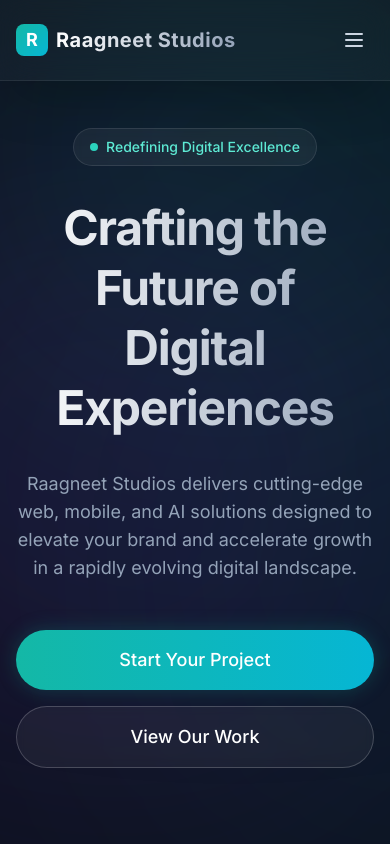
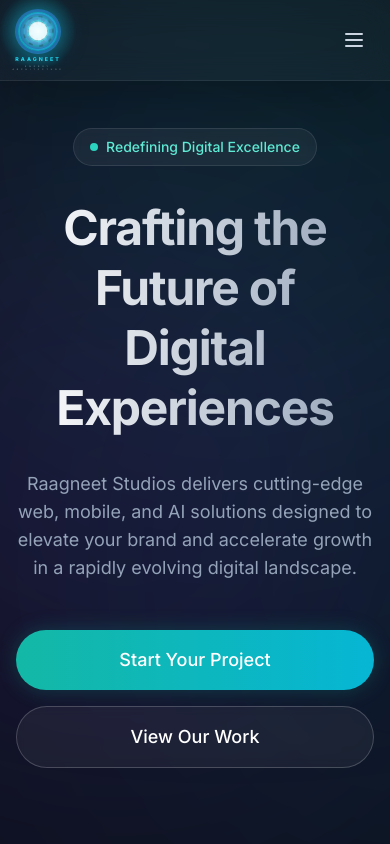
Before and after one commit to kalispidyman/raagneet, a React (Vite) app: page / in a window 390 px wide. Shown: the top 844 px of the page. Built offline with nearby package versions, Linux system fonts and the light colour scheme.

Commit message:
Replace default logo block with custom ArcReactorLogo component in Navbar, add accompanying CSS with premium cyan glow animations and responsive scaling.

```diff
--- /dev/null
+++ b/src/components/ArcReactorLogo.css
@@ -0,0 +1,178 @@
+.arc-container {
+  display: flex;
+  flex-direction: column;
+  align-items: center;
+  justify-content: center;
+  width: var(--reactor-size);
+  position: relative;
+  pointer-events: none;
+  box-sizing: border-box;
+}
+
+.arc-reactor {
+  width: 100%;
+  aspect-ratio: 1 / 1;
+  position: relative;
+  border-radius: 50%;
+  display: flex;
+  align-items: center;
+  justify-content: center;
+  box-shadow: 0 0 30px rgba(6, 182, 212, 0.3), inset 0 0 15px rgba(6, 182, 212, 0.2);
+  background: radial-gradient(circle at 30% 30%, rgba(15, 23, 42, 0.8), rgba(2, 6, 23, 0.95));
+}
+
+.ring {
+  position: absolute;
+  border-radius: 50%;
+  border: 2px solid rgba(6, 182, 212, 0.5);
+  box-shadow: 0 0 8px rgba(6, 182, 212, 0.4);
+}
+
+.outer-ring {
+  width: 90%;
+  height: 90%;
+  border-width: 2px;
+  border-color: rgba(6, 182, 212, 0.7);
+}
+
+.middle-ring {
+  width: 70%;
+  height: 70%;
+  border-style: dashed;
+  animation: spin-slow 12s linear infinite;
+}
+
+.inner-ring {
+  width: 50%;
+  height: 50%;
+  border-width: 1px;
+  border-color: rgba(6, 182, 212, 0.9);
+}
+
+.shunts-container {
+  width: 100%;
+  height: 100%;
+  position: absolute;
+  top: 0;
+  left: 0;
+}
+
+.reactor-shunt {
+  position: absolute;
+  top: 50%;
+  left: 50%;
+  width: 3px;
+  height: 35%;
+  background: linear-gradient(to bottom, transparent, rgba(34, 211, 238, 0.9), transparent);
+  transform-origin: center top;
+  transform: rotate(calc(var(--index) * 36deg)) translateY(-100%);
+  box-shadow: 0 0 10px rgba(34, 211, 238, 0.6);
+  border-radius: 2px;
+}
+
+.plasma-core {
+  width: 30%;
+  height: 30%;
+  border-radius: 50%;
+  background: radial-gradient(circle, #ffffff, #22d3ee, #0891b2);
+  box-shadow: 0 0 25px rgba(34, 211, 238, 0.9);
+  z-index: 10;
+}
+
+.core-glow {
+  position: absolute;
+  top: -30%;
+  left: -30%;
+  width: 160%;
+  height: 160%;
+  border-radius: 50%;
+  background: radial-gradient(circle, rgba(34, 211, 238, 0.5), transparent 70%);
+  animation: pulse-glow 2.5s ease-in-out infinite;
+}
+
+.core-singularity {
+  position: absolute;
+  top: 25%;
+  left: 25%;
+  width: 50%;
+  height: 50%;
+  border-radius: 50%;
+  background: #ffffff;
+  box-shadow: 0 0 15px #ffffff;
+  animation: pulse-singularity 3s ease-in-out infinite alternate;
+}
+
+.reactor-hud {
+  position: absolute;
+  top: 0;
+  left: 0;
+  width: 100%;
+  height: 100%;
+  pointer-events: none;
+  opacity: 0.4;
+}
+
+.hud-line {
+  fill: none;
+  stroke: #22d3ee;
+  stroke-width: 1;
+}
+
+.hud-dashed {
+  stroke-dasharray: 4 4;
+  animation: spin-reverse 15s linear infinite;
+}
+
+.hud-solid {
+  animation: spin-slow 20s linear infinite;
+}
+
+.branding-container {
+  display: flex;
+  flex-direction: column;
+  align-items: center;
+  margin-top: calc(var(--reactor-size) * 0.08);
+  text-align: center;
+  pointer-events: auto;
+}
+
+.company-title {
+  font-size: calc(var(--reactor-size) * 0.12);
+  font-weight: 800;
+  color: #22d3ee;
+  text-shadow: 0 0 8px rgba(34, 211, 238, 0.7);
+  margin: 0;
+  letter-spacing: 2px;
+  line-height: 1.1;
+  font-family: 'Inter', system-ui, sans-serif;
+}
+
+.company-subtitle {
+  font-size: calc(var(--reactor-size) * 0.045);
+  color: rgba(255, 255, 255, 0.5);
+  letter-spacing: 3px;
+  margin-top: 2px;
+  text-transform: uppercase;
+  font-weight: 500;
+  font-family: 'Inter', system-ui, sans-serif;
+}
+
+@keyframes spin-slow {
+  from { transform: rotate(0deg); }
+  to { transform: rotate(360deg); }
+}
+
+@keyframes spin-reverse {
+  from { transform: rotate(360deg); }
+  to { transform: rotate(0deg); }
+}
+
+@keyframes pulse-glow {
+  0%, 100% { opacity: 0.6; transform: scale(1); }
+  50% { opacity: 1; transform: scale(1.15); }
+}
+
+@keyframes pulse-singularity {
+  0% { transform: scale(0.85); opacity: 0.9; }
+  100% { transform: scale(1.1); opacity: 1; }
+}
--- /dev/null
+++ b/src/components/ArcReactorLogo.jsx
@@ -0,0 +1,47 @@
+import React from 'react';
+import './ArcReactorLogo.css';
+
+const ArcReactorLogo = ({ companyName = "VIBRANIUM", size = 300 }) => {
+  return (
+    <div className="arc-container" style={{ '--reactor-size': `${size}px` }}>
+      {/* Reactor Hardware Stack */}
+      <div className="arc-reactor">
+        <div className="ring outer-ring" />
+        <div className="ring middle-ring" />
+
+        {/* The 10 Electromagnetic Vibranium Shunts */}
+        <div className="shunts-container">
+          {[...Array(10)].map((_, i) => (
+            <div
+              key={i}
+              className="reactor-shunt"
+              style={{ '--index': i }}
+            />
+          ))}
+        </div>
+
+        <div className="ring inner-ring" />
+
+        {/* Central Core Chamber */}
+        <div className="plasma-core">
+          <div className="core-glow" />
+          <div className="core-singularity" />
+        </div>
+
+        {/* Vector HUD Geometry Overlays */}
+        <svg className="reactor-hud" viewBox="0 0 200 200">
+          <circle cx="100" cy="100" r="45" className="hud-line hud-dashed" />
+          <circle cx="100" cy="100" r="30" className="hud-line hud-solid" />
+        </svg>
+      </div>
+
+      {/* Typography Module */}
+      <div className="branding-container">
+        <h1 className="company-title">{companyName}</h1>
+        <span className="company-subtitle">ENERGY ARCHITECTURE</span>
+      </div>
+    </div>
+  );
+};
+
+export default ArcReactorLogo;
--- a/src/components/Navbar.jsx
+++ b/src/components/Navbar.jsx
@@ -1,5 +1,6 @@
 import { useState } from 'react';
 import { Link, useLocation } from 'react-router-dom';
+import ArcReactorLogo from './ArcReactorLogo';
 
 const Navbar = ({ onGetStarted }) => {
   const [isOpen, setIsOpen] = useState(false);
@@ -17,11 +18,10 @@ const Navbar = ({ onGetStarted }) => {
     <nav className="fixed w-full top-0 z-50 glass-panel border-x-0 border-t-0 rounded-none">
       <div className="max-w-7xl mx-auto px-4 sm:px-6 lg:px-8">
         <div className="flex items-center justify-between h-20">
-          <Link to="/" className="flex items-center gap-2 group">
-            <div className="w-8 h-8 rounded-lg bg-gradient-to-br from-teal-500 to-cyan-500 flex items-center justify-center text-white font-bold text-lg group-hover:shadow-[0_0_20px_rgba(13,148,136,0.5)] transition-all duration-300">
-              R
+          <Link to="/" className="flex items-center gap-3 group">
+            <div className="group-hover:scale-105 transition-transform duration-300">
+              <ArcReactorLogo companyName="RAAGNEET" size={44} />
             </div>
-            <span className="text-xl font-bold text-gradient tracking-wide">Raagneet Studios</span>
           </Link>
 
           {/* Desktop Menu */}
```
